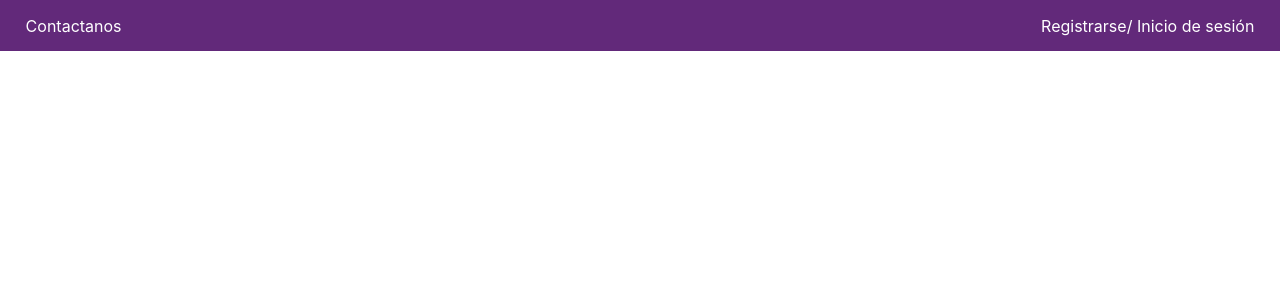
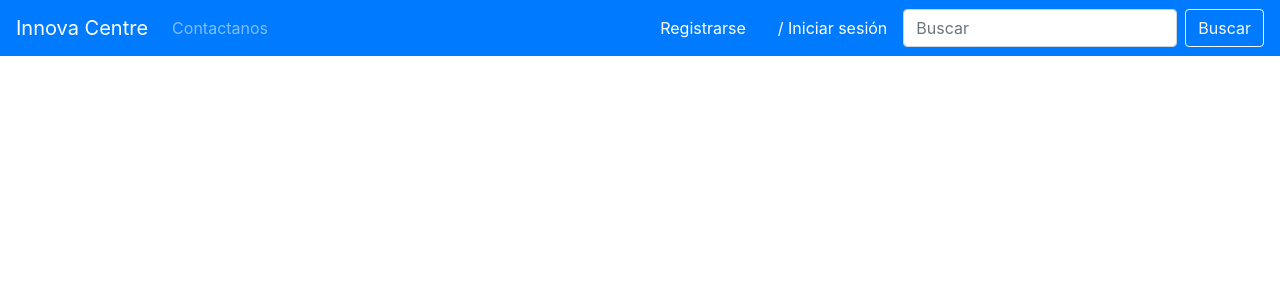
Before and after one commit to pamelagrhz/InnovaCentre, a React (Create React App) app: page / in a window 1280 px wide. Shown: the top 300 px of the page. Built offline with nearby package versions, Linux system fonts and the light colour scheme.

Commit message:
Navbar redesign with bootstrap

```diff
--- a/src/components/Navbar.jsx
+++ b/src/components/Navbar.jsx
@@ -1,16 +1,26 @@
 import React from 'react';
+import { Navbar, Nav, Button, Form, FormControl } from 'react-bootstrap';
+
 
 export default function NavBar() {
   return (
-    <div className='nav-bar'>
-      <a href="mailto:contacto@innovacentre.com.mx">Contactanos</a>
-      <span>
-        <a href="http://google.com"> Registrarse
-      </a>
-        <span>/</span>
-        <a href="http://google.com"> Inicio de sesión
-      </a>
-      </span>
+    <div>
+      <div>
+        <Navbar className="primary" bg="primary" sticky="bottom" variant="dark">
+          <Navbar.Brand href="#home">Innova Centre</Navbar.Brand>
+          <Nav className="mr-auto">
+            <Nav.Link href="mailto:contacto@innovacentre.com.mx">Contactanos</Nav.Link>
+          </Nav>
+          <Form inline>
+            <Nav.Link href="/signout">Registrarse</Nav.Link>
+            <Nav.Link href="/signin">/ Iniciar sesión</Nav.Link>
+            <FormControl type="text" placeholder="Buscar" className="mr-sm-2" />
+            <Button variant="outline-light">Buscar</Button>
+          </Form>
+        </Navbar>
+        <br />
+      </div>
     </div>
+
   )
 }
```
